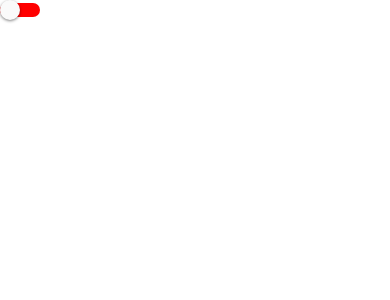
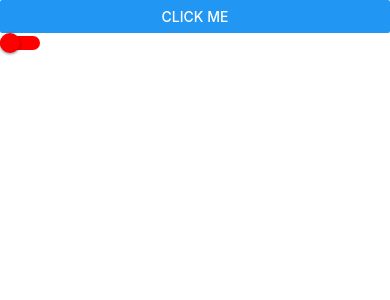
Before and after one commit to PrasoonGuptaOfficial/ReactNativeTutorial, a React Native app: screen / in a window 390 px wide. Shown: the top 300 px of the page. Built offline with nearby package versions, Linux system fonts and the light colour scheme.

Commit message:
userinterface Component

```diff
--- a/App.tsx
+++ b/App.tsx
@@ -1,5 +1,5 @@
 import React, {useState} from 'react';
-import {View, Switch} from 'react-native';
+import {View, Switch, Button} from 'react-native';
 
 function App(): React.JSX.Element {
   const [switchEnabled, setSwitchEnabled] = useState(false);
@@ -8,11 +8,13 @@ function App(): React.JSX.Element {
   };
   return (
     <View>
+      <Button title="Click me" onPress={() => {}} />
       <Switch
         trackColor={{false: 'red', true: 'blue'}}
         value={switchEnabled}
         ios_backgroundColor="yellow"
         onValueChange={toggleSwitch}
+        thumbColor={switchEnabled ? 'blue' : 'red'}
       />
     </View>
   );
```
